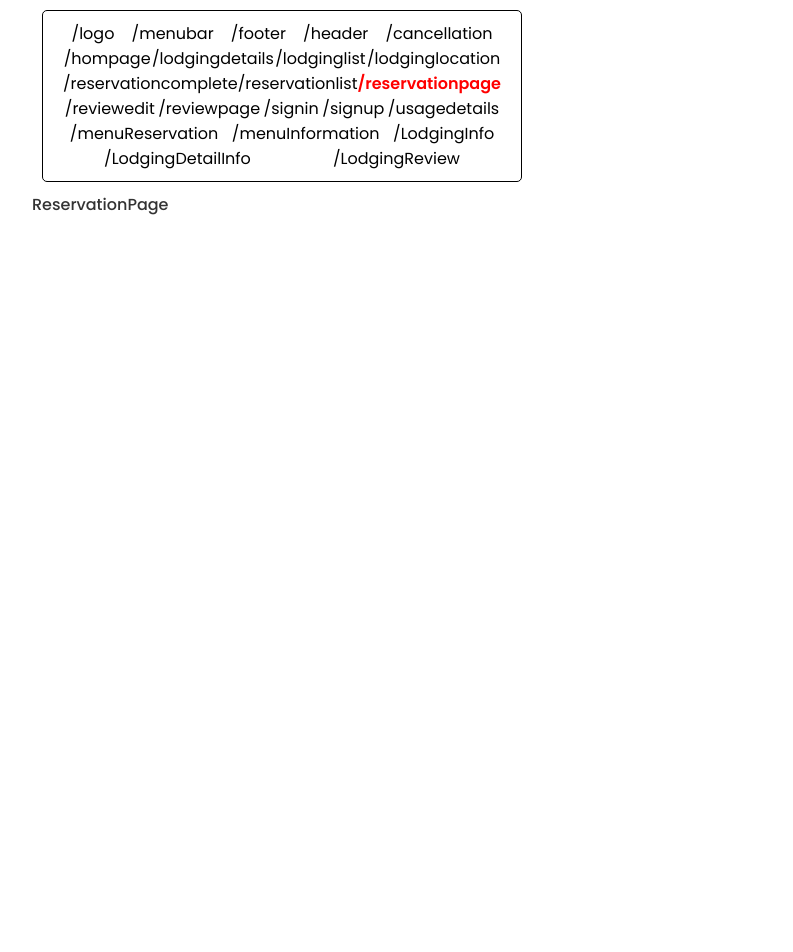
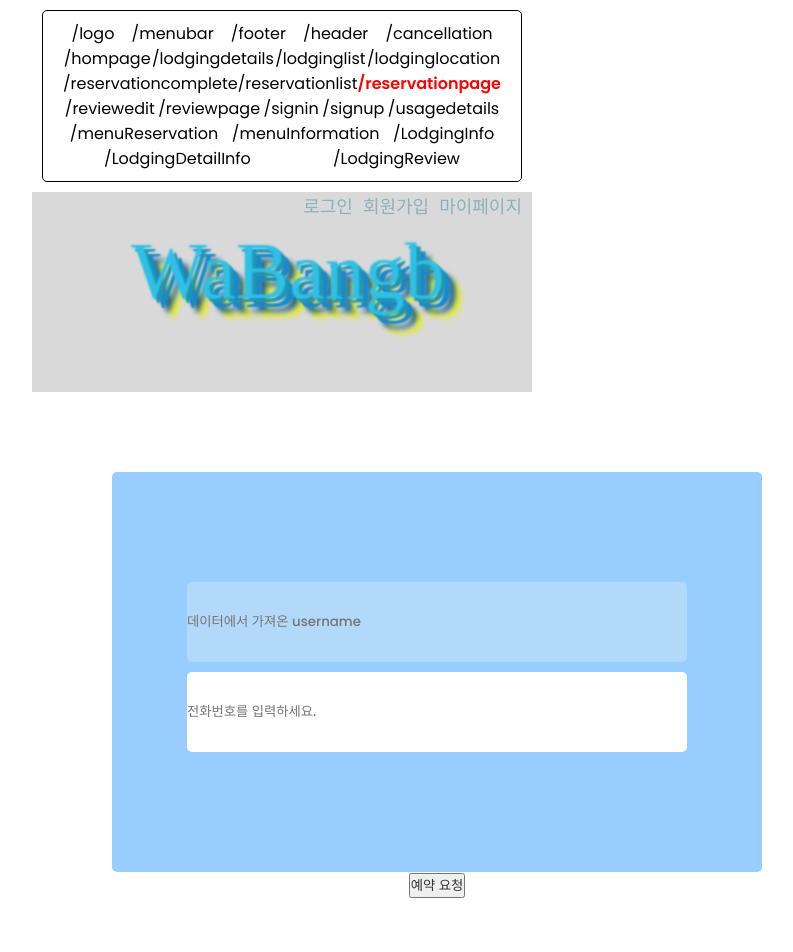
Before and after one commit to devgiants75/project-wabangb, a React (Create React App) app: page /reservationpage in a window 1280 px wide. Shown: the top 952 px of the page, without its empty margins (358-1151 px from the left). Before the commit the page ends 800 px from the top, so only its background shows below. Built offline with nearby package versions, Linux system fonts and the light colour scheme; a web font is replaced by a local one.

Commit message:
2024.07.21. ReservationPage html&css acs

```diff
--- /dev/null
+++ b/src/styles/reservationPage.css
@@ -0,0 +1,45 @@
+#reservation-main {
+    display: flex;
+    justify-content: center;
+    flex-direction: column;
+    align-items: center;
+    padding: 80px;
+    box-sizing: border-box;
+}
+
+/* input box */
+
+.reservation-container {
+    /* width: 650px;
+    height: 550px; */
+    /* 나중에 색 빼야 함 */
+    /* background-color: bisque; */
+    margin: 0 auto;
+    display: flex;
+    justify-content: center;
+    flex-direction: column;
+    align-items: center;
+}
+
+.reser-input-container {
+    width: 650px;
+    height: 400px;
+    background-color: #97ceff;
+    padding: 40px 20px;
+    box-sizing: border-box;
+    display: flex;
+    justify-content: center;
+    align-items: center;
+    border-radius: 5px;
+}
+
+.reser-input {
+    width: 500px;
+    height: 80px;
+    border: none;
+    border-radius: 5px;
+}
+
+.reser-input:first-child {
+    margin-bottom: 10px;
+}
--- a/src/views/ReservationPage.tsx
+++ b/src/views/ReservationPage.tsx
@@ -1,7 +1,41 @@
 import React from 'react'
+import Header from '../components/Header'
+import Footer from '../components/Footer'
+import '../styles/reset.css';
+import '../styles/reservationPage.css';
+//# 예약페이지
 
 export default function ReservationPage() {
   return (
-    <div>ReservationPage</div>
+    <>
+      <Header />
+      <main id='reservation-main'>
+        <div className='reservation-container'>
+          <div className='reser-input-container'>
+            <div className='reser-input-box'>
+              <div>
+                <input
+                  className='reser-input'
+                  type="text"
+                  placeholder='데이터에서 가져온 username'
+                  disabled
+                />
+              </div>
+              <div>
+                <input
+                  className='reser-input'
+                  type="text"
+                  placeholder='전화번호를 입력하세요.'
+                />
+              </div>
+            </div>
+          </div>
+          <div className='request-box'>
+            <button className='reser-button'>예약 요청</button>
+          </div>
+        </div>
+      </main>
+      <Footer />
+    </>
   )
 }
```
